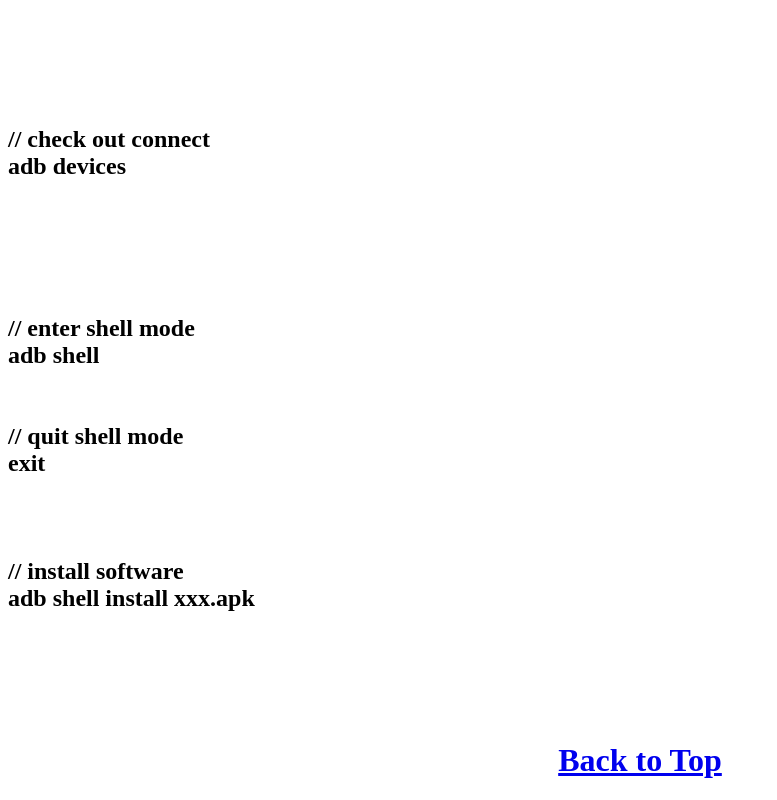
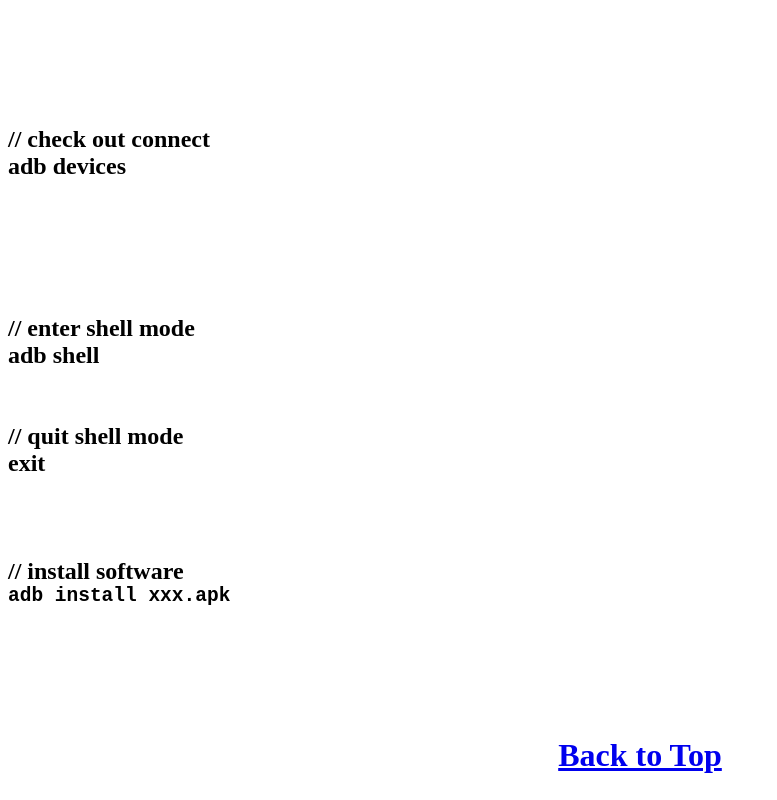
Before and after one commit to arthur1573/arthur1573.github.io, a plain HTML site: page android_notes.html in a window 1280 px wide. Shown: the part 7832-8632 px from the top of the page, without its empty margins (0-777 px from the left). Drawn offline with Linux system fonts and the light colour scheme.

Commit message:
Auto-committed on Tue 08/09/2022

```diff
--- a/android_notes.html
+++ b/android_notes.html
@@ -334,7 +334,10 @@ zhaoyatao.com
 <br/>
 <br/>
 <br/>// install software
-<br/>adb shell install xxx.apk
+<br/>
+<code>
+adb install xxx.apk
+</code>
 <br/>
 <br/>
 <br/>
```
